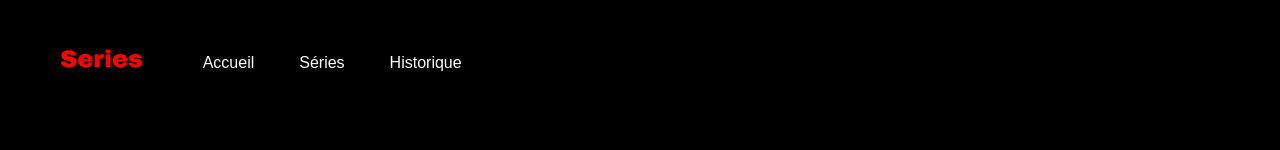
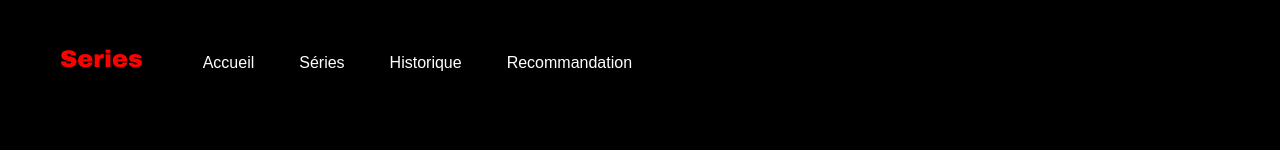
Before and after one commit to philipmvcegep/simple_website, a React (Vite) app: page / in a window 1280 px wide. Shown: the top 150 px of the page. Built offline with nearby package versions, Linux system fonts and the light colour scheme.

Commit message:
ajout des pages recommandation et erreur404

```diff
--- a/package.json
+++ b/package.json
@@ -10,7 +10,7 @@
     "preview": "vite preview"
   },
   "dependencies": {
-    "axios": "^1.12.1",
+    "axios": "^1.12.2",
     "bootstrap": "^5.3.8",
     "papaparse": "^5.5.3",
     "react": "^19.1.1",
--- a/src/App.jsx
+++ b/src/App.jsx
@@ -3,7 +3,7 @@ import Accueil from "./pages/Accueil";
 import Footer from "./pages/Footer";
 import SeriesFilterPage from "./pages/SeriesFilterPage";
 import Historique from "./pages/Historique";
-
+import Recommandation from "./pages/Recommandation";
 function App() {
   return (
     <Router>
@@ -12,7 +12,7 @@ function App() {
         <Route path="/" element={<Accueil />} />
         <Route path="/series" element={<SeriesFilterPage />} />
         <Route path="/historique" element={<Historique />} />
-
+        <Route path="/recommandation"element={<Recommandation/>}/>
       </Routes>
       <Footer/>
       </div>
--- a/src/pages/Accueil.jsx
+++ b/src/pages/Accueil.jsx
@@ -20,6 +20,7 @@ export default function Accueil() {
             <a href="/">Accueil</a>
             <a href="/series">Séries</a>
             <a href="/historique">Historique</a>
+            <a href="recommandation">Recommandation</a>
           </nav>
         </div>
         {/* <div className="navbar-right">
--- a/src/pages/Historique.jsx
+++ b/src/pages/Historique.jsx
@@ -69,6 +69,8 @@ export default function HistoriquePage() {
             <a href="/">Accueil</a>
             <a href="/series">Séries</a>
             <a href="/historique">Historique</a>
+            <a href="recommandation">Recommandation</a>
+
           </nav>
         </div>
       </header>
--- /dev/null
+++ b/src/pages/Recommandation.jsx
@@ -0,0 +1,7 @@
+export default function Recommandation(){
+    return(
+        <div>
+            <h1>HELLO</h1>
+        </div>
+    )
+}
--- a/src/pages/SeriesFilterPage.jsx
+++ b/src/pages/SeriesFilterPage.jsx
@@ -67,6 +67,8 @@ export default function SeriesFilterPage() {
             <a href="/">Accueil</a>
             <a href="/series">Séries</a>
             <a href="/historique">Historique</a>
+            <a href="recommandation">Recommandation</a>
+
           </nav>
         </div>
         <div className="navbar-right">
```
Also changed, not shown: src/pages/Page404.jsx (added), 1 other file (tests, documents, lock files or other folders).
